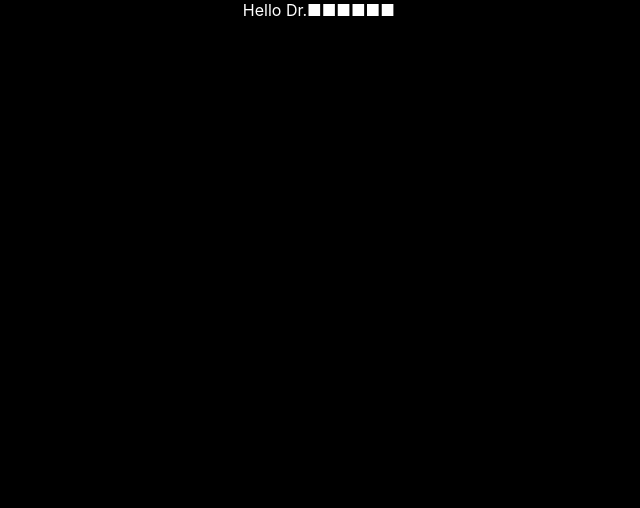
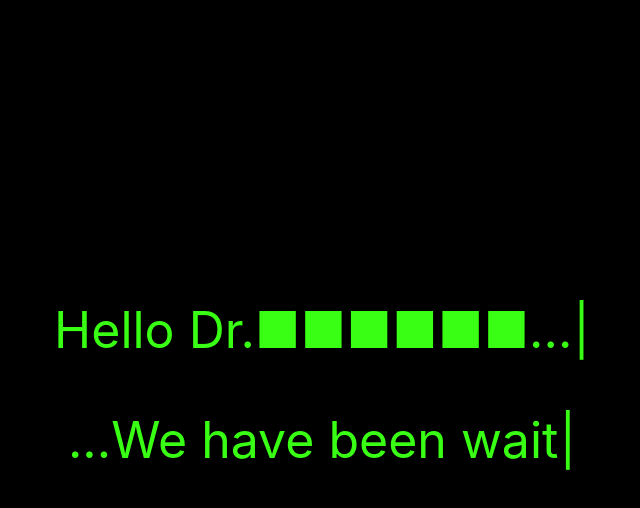
Before and after one commit to adamman722/SCP_FoundationSite, a React (Create React App) app: page /Intro in a window 1280 px wide. Shown: the top 508 px of the page, without its empty margins (318-958 px from the left). Built offline with nearby package versions, Linux system fonts and the light colour scheme; a small style sheet from the web is missing.

Commit message:
Added cool typewriter effects

```diff
--- a/src/App.css
+++ b/src/App.css
@@ -205,3 +205,14 @@ body {
   }
 }
 /* End  of glitched button */
+
+/* Start of typewriter effects */
+.typewriter1 {
+  font-size: 50px;
+  padding-top: 300px;
+}
+
+.typewriter2 {
+  font-size: 50px;
+  padding-top: 50px;
+}
--- a/src/pages/IntroductionPage.jsx
+++ b/src/pages/IntroductionPage.jsx
@@ -3,12 +3,40 @@ import Typewriter from "typewriter-effect";
 
 function IntroductionPage() {
   return (
-    <div style={{ color: "white" }} className="App">
-      <Typewriter
-        onInit={(typewriter) => {
-          typewriter.typeString("Hello Dr.■■■■■■").start();
-        }}
-      />
+    <div style={{ color: "#39FF14" }} className="App">
+      <div className="typewriter1">
+        <Typewriter
+          className="nameeee"
+          onInit={(typewriter) => {
+            typewriter
+              .changeDelay(75)
+              .typeString("Hello Dr.■■■■■■")
+              .pauseFor(500)
+              .typeString(".")
+              .pauseFor(500)
+              .typeString(".")
+              .pauseFor(500)
+              .typeString(".")
+              .start()
+              .pauseFor(7000)
+              .deleteAll();
+          }}
+        />
+      </div>
+      <div className="typewriter2">
+        <Typewriter
+          onInit={(typewriter) => {
+            typewriter
+              .changeDelay(75)
+              .pauseFor(3300)
+              .typeString("...We have been waiting for you")
+              .start()
+              .pauseFor(2000)
+              .deleteAll();
+          }}
+          className="typewriter2"
+        />
+      </div>
     </div>
   );
 }
```
